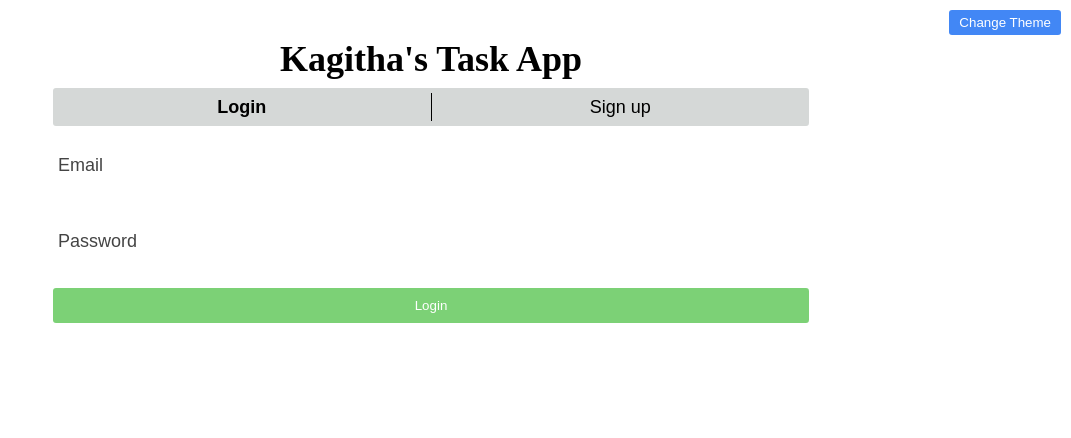
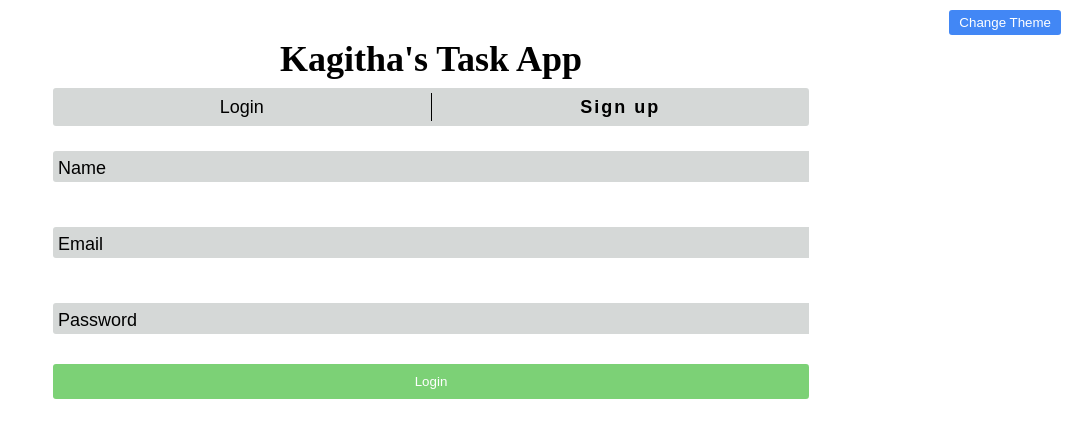
Before and after one commit to kagithapk/task-manager, a React (Create React App) app: page /sign-up in a window 1280 px wide. Shown: the top 438 px of the page, without its empty margins (209-1280 px from the left). Built offline with nearby package versions, Linux system fonts and the light colour scheme.

Commit message:
Add routes to api. Minor css changes.

```diff
--- a/package.json
+++ b/package.json
@@ -6,6 +6,7 @@
     "@testing-library/jest-dom": "^4.2.4",
     "@testing-library/react": "^9.5.0",
     "@testing-library/user-event": "^7.2.1",
+    "axios": "^0.20.0",
     "node-sass": "^4.14.1",
     "prop-types": "^15.7.2",
     "react": "^16.13.1",
--- /dev/null
+++ b/src/api/axiosInstance.js
@@ -0,0 +1,11 @@
+import axios from 'axios';
+import { BASE_URL } from '../config/config';
+
+const instance = axios.create({
+  baseURL: BASE_URL,
+});
+
+instance.defaults.headers.common['Content-Type'] = 'application/json';
+instance.defaults.headers.common.Authorization = '';
+
+export default instance;
--- /dev/null
+++ b/src/api/taskApi.js
@@ -0,0 +1,11 @@
+// import axios from 'axios';
+import instance from './axiosInstance';
+
+const TASK_API = {
+  get: (route) => instance.get(route),
+  post: (route, data) => instance.post(route, data),
+  patch: (route, data) => instance.patch(route, data),
+  delete: (route, data) => instance.delete(route, data),
+};
+
+export default TASK_API;
--- a/src/common/variables.scss
+++ b/src/common/variables.scss
@@ -6,6 +6,7 @@ $danger: #d64545;
 $success: #26b31c;
 $light-gray: #d5d8d7;
 $dark-gray: #7b7b7b;
+$darker-gray: #242a28;
 
 // numbers
 $border-radius: 3px;
--- a/src/components/atoms/input/index.jsx
+++ b/src/components/atoms/input/index.jsx
@@ -16,7 +16,6 @@ import useTheme from '../../../hooks/useTheme';
   minlength: minimum length input can have
   name: Name of input
   pattern: pattern to check the input value
-  placeholder: placeholder to show user when the input is empty
   readonly: Boolean to make input read only
   required: Boolean to make mandatory input field
   type: type of input
@@ -36,7 +35,6 @@ const Input = ({
   minlength,
   name,
   pattern,
-  // placeholder,
   readonly,
   required,
   title,
@@ -52,7 +50,7 @@ const Input = ({
 
   return (
     <section className="input-container">
-      <label htmlFor={id} className={`input-label ${value ? 'shrink' : ''}`}>{name}</label>
+      <label htmlFor={id} className={`input-label label-${theme} ${value ? `shrink  shrink-${theme}` : ''}`}>{name}</label>
       <input
         autoComplete={autocomplete}
         checked={checked}
@@ -64,7 +62,6 @@ const Input = ({
         minLength={minlength}
         name={name}
         pattern={pattern}
-        // placeholder={placeholder}
         readOnly={readonly}
         required={required}
         title={title}
@@ -73,7 +70,7 @@ const Input = ({
         className={`input-default input-${theme} ${className}`}
         onChange={handleInputChange}
       />
-      <div className={`border-line ${value ? 'stay-line' : ''}`} />
+      <div className={`border-line border-line-${theme} ${value ? 'stay-line' : ''}`} />
     </section>
   );
 };
@@ -89,7 +86,6 @@ Input.propTypes = {
   minlength: PropTypes.number,
   name: PropTypes.string.isRequired,
   pattern: PropTypes.string,
-  // placeholder: PropTypes.string,
   readonly: PropTypes.bool,
   required: PropTypes.bool,
   title: PropTypes.string,
@@ -109,7 +105,6 @@ Input.defaultProps = {
   minlength: 0,
   // eslint-disable-next-line no-useless-escape
   pattern: '[\s\S]*',
-  // placeholder: 'Enter the input',
   readonly: false,
   required: false,
   title: 'Enter the formatted request.',
--- a/src/components/atoms/input/input.scss
+++ b/src/components/atoms/input/input.scss
@@ -31,12 +31,22 @@
     padding: 0 5px;
     position: absolute;
     font-size: 18px;
-    top: 20px;
+    top: 22.5px;
     transition: all ease-in-out 0.3s;
 
     &:hover {
       cursor: unset;
     }
+  }
+
+  // light theme (label is black in color)
+  .label-light {
+    color: $black;
+  }
+
+  // dark theme (label is white in color)
+  .label-dark {
+    color: $white;
   }
 
   // when there is any value inside input
@@ -45,15 +55,28 @@
     @include input-label-shrink();
   }
 
+  // when shrink in light theme
+  .shrink-light {
+    color: $black;
+  }
+
+  // when shrink in dark theme
+  .shrink-dark {
+    color: $white;
+  }
+
   // border line initially not visible
   .border-line {
     width: 100%;
-    height: 2px;
     position: absolute;
     border-bottom: 2px solid $black;
     transform: translateX(-101%);
-    bottom: 2px;
     transition: all ease-in-out 0.3s;
+
+    // line color in dark theme
+    &-dark {
+      border-bottom-color: $white;
+    }
   }
 
   // line under input
@@ -70,6 +93,14 @@
     .input-label {
       @include input-label-shrink();
     }
+
+    .label-light {
+      color: $black;
+    }
+
+    .label-dark {
+      color: $white;
+    }
   }
 }
 
@@ -80,12 +111,12 @@
 
 // input style on dark theme
 .input-dark {
-  background: $light-gray;
+  background: $darker-gray;
 }
 
 // input style on light theme
 .input-light {
-  background: $white;
+  background: $light-gray;
 }
 
 // large input field
--- a/src/components/atoms/textP/TextP.scss
+++ b/src/components/atoms/textP/TextP.scss
@@ -30,4 +30,5 @@
 // active tab
 .text-active {
   font-weight: bold;
+  letter-spacing: 2px;
 }
--- a/src/components/pages/login/index.jsx
+++ b/src/components/pages/login/index.jsx
@@ -3,6 +3,8 @@ import PropTypes from 'prop-types';
 import InitialTemplate from '../../templates/initialTemplate';
 import { loginFormFields, signInFormFields } from '../../../constants/formFields';
 import { loginFormFields as tagsHelper } from '../../../helpers/loginFormFields';
+import TASK_API from '../../../api/taskApi';
+import END_POINTS from '../../../endPoints/routes';
 
 /*
   props:
@@ -14,7 +16,17 @@ const LoginPage = ({ history }) => {
   const [email, setEmail] = useState('');
   const [password, setPassword] = useState('');
   const [openForm, setOpenForm] = useState(false);
-  const [formType, setFormType] = useState('login');
+  const formURL = history.location.pathname.slice(1);
+  let formTypeFromURL;
+  switch (formURL) {
+    case 'login':
+      formTypeFromURL = 'login'; break;
+    case 'sign-up':
+      formTypeFromURL = 'signUp'; break;
+    default:
+      formTypeFromURL = 'login';
+  }
+  const [formType, setFormType] = useState(formTypeFromURL);
 
   useEffect(() => {
     if (email.trim()
@@ -48,9 +60,28 @@ const LoginPage = ({ history }) => {
     event.preventDefault();
     switch (formType) {
       case 'login':
-        history.push('/');
+        TASK_API.post(END_POINTS.usersLogin, { email, password })
+          .then((response) => {
+            if (response.status === 200) {
+              console.log(response.data);
+              history.push('/');
+            }
+          })
+          .catch((e) => {
+            console.log(e);
+          });
         break;
       case 'signUp':
+        TASK_API.post(END_POINTS.users, { name, email, password })
+          .then((response) => {
+            if (response.status === 201) {
+              console.log(response.data);
+              history.push('/');
+            }
+          })
+          .catch((e) => {
+            console.log(e);
+          });
         history.push('/');
         break;
       default: break;
--- /dev/null
+++ b/src/config/config.js
@@ -0,0 +1,3 @@
+export const BASE_URL = 'https://kagitha-task-manager.herokuapp.com';
+
+export default BASE_URL;
--- /dev/null
+++ b/src/endPoints/routes.js
@@ -0,0 +1,6 @@
+const END_POINTS = {
+  users: '/users',
+  usersLogin: '/users/login',
+};
+
+export default END_POINTS;
```
Also changed, not shown: 1 other file (tests, documents, lock files or other folders).
